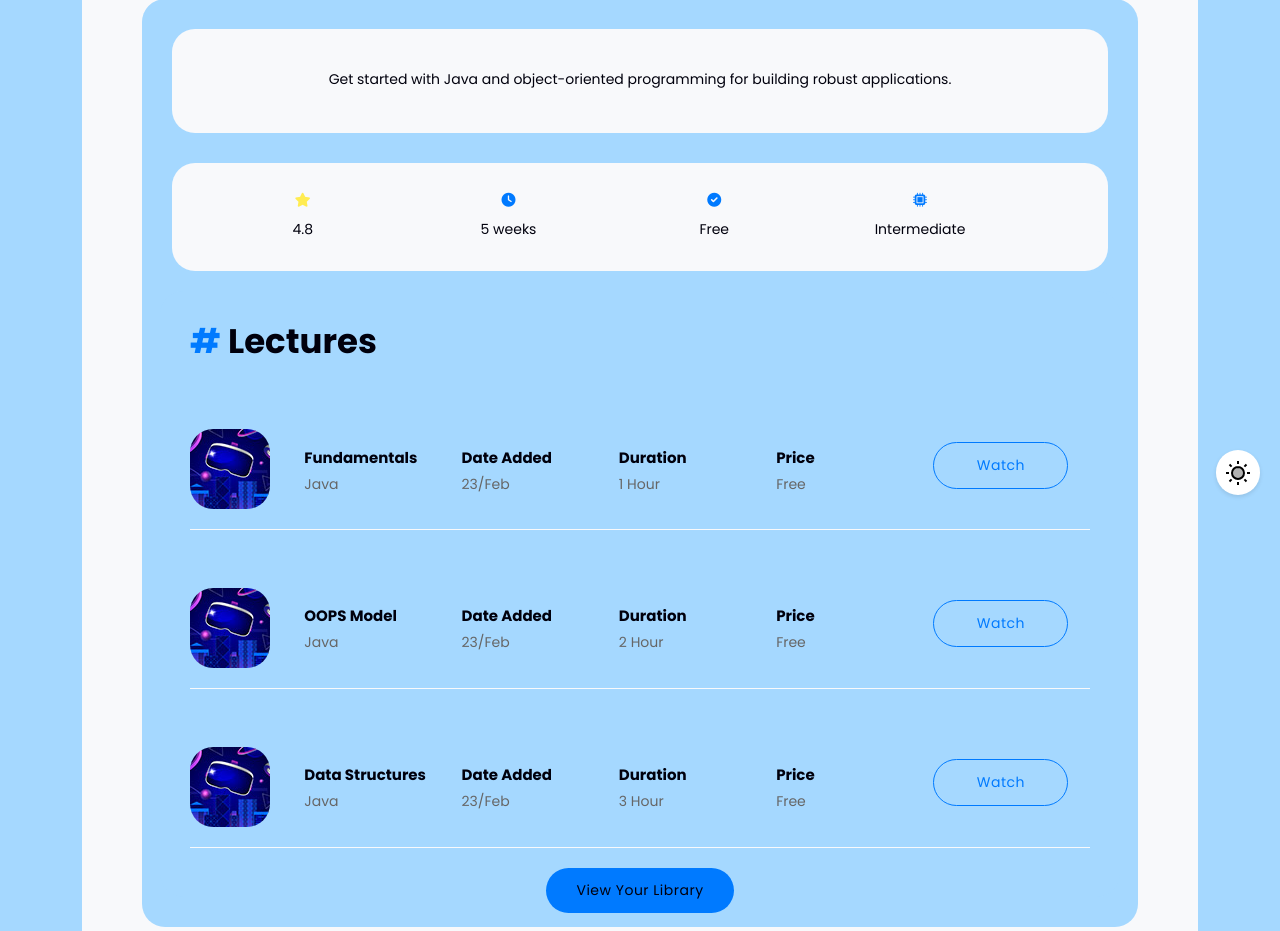
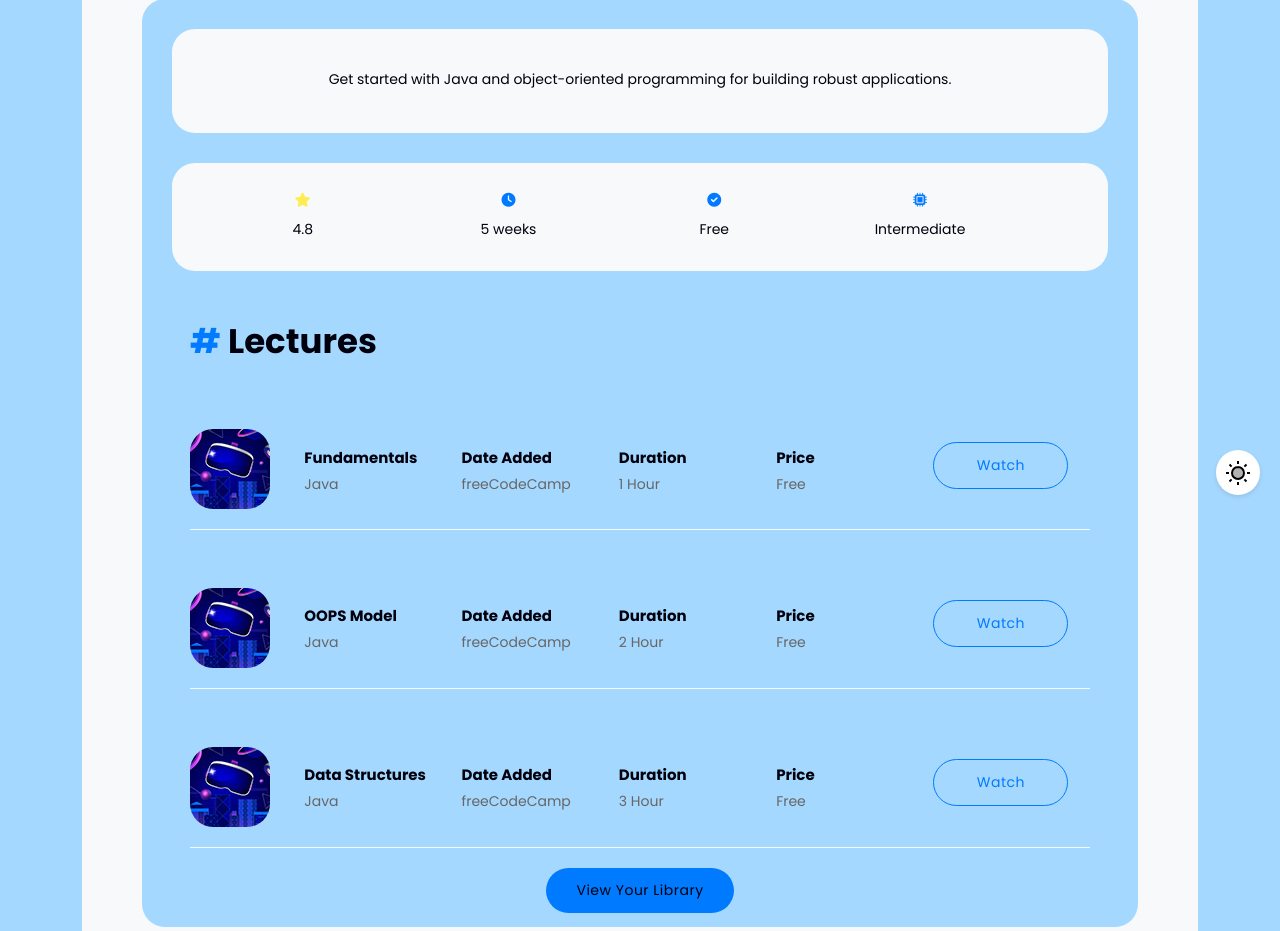
Before and after one commit to codeIntrovert/codeColts, a Flask app: page /browse/Java in a window 1280 px wide. Shown: the part 285-1216 px from the top of the page. Run offline with Flask 3, Linux system fonts and the light colour scheme; some libraries are stand-ins or nearby versions.

Commit message:
[MAJOR] completed view port

```diff
--- a/lecturesData.py
+++ b/lecturesData.py
@@ -4,44 +4,53 @@ lecturesData = {
         {
             'courseName': 'Python',
             'topic': 'Fundamentals',
-            'date': '23/Feb',
+            'author': 'freeCodeCamp',
             'duration': '1 Hour',
-            'price': 'Free'
+            'price': 'Free',
+            'link': 'https://www.youtube.com/watch?v=rfscVS0vtbw',
+            'id': 'rfscVS0vtbw',
+            'img': 'https://i.ytimg.com/vi/rfscVS0vtbw/maxresdefault.jpg'
         },
         {
             'courseName': 'Python',
             'topic': 'OOPS Model',
-            'date': '23/Feb',
+            'author': 'freeCodeCamp',
             'duration': '2 Hour',
-            'price': 'Free'
+            'price': 'Free',
+            'link': 'https://www.youtube.com/watch?v=Ej_02ICOIgs',
+            'id': 'Ej_02ICOIgs',
+            'img': 'https://i.ytimg.com/vi/Ej_02ICOIgs/maxresdefault.jpg'
         },
         {
             'courseName': 'Python',
             'topic': 'Data Structures',
-            'date': '23/Feb',
+            'author': 'freeCodeCamp',
             'duration': '1.6 Hour',
-            'price': '$10'
+            'price': 'Free',
+            'link': 'https://www.youtube.com/watch?v=pkYVOmU3MgA',
+            'id': 'pkYVOmU3MgA',
+            'img': 'https://i.ytimg.com/vi/pkYVOmU3MgA/maxresdefault.jpg'
         }
     ],
     'ReactJS': [
         {
             'courseName': 'ReactJS',
             'topic': 'HTML/CSS',
-            'date': '23/Feb',
+            'author': 'freeCodeCamp',
             'duration': '1 Hour',
             'price': 'Free'
         },
         {
             'courseName': 'ReactJS',
             'topic': 'JavaScript',
-            'date': '23/Feb',
+            'author': 'freeCodeCamp',
             'duration': '2 Hour',
             'price': 'Free'
         },
         {
             'courseName': 'ReactJS',
             'topic': 'UI/UX',
-            'date': '23/Feb',
+            'author': 'freeCodeCamp',
             'duration': '1.6 Hour',
             'price': '$10'
         }
@@ -50,21 +59,21 @@ lecturesData = {
         {
             'courseName': 'ML+AI',
             'topic': 'Python',
-            'date': '23/Feb',
+            'author': 'freeCodeCamp',
             'duration': '1 Hour',
             'price': 'Free'
         },
         {
             'courseName': 'ML+AI',
             'topic': 'Advanced Data structures',
-            'date': '23/Feb',
+            'author': 'freeCodeCamp',
             'duration': '2 Hour',
             'price': 'Free'
         },
         {
             'courseName': 'ML+AI',
             'topic': 'Machine Learning',
-            'date': '23/Feb',
+            'author': 'freeCodeCamp',
             'duration': '1.6 Hour',
             'price': '$10'
         }
@@ -73,21 +82,21 @@ lecturesData = {
         {
             'courseName': 'Java',
             'topic': 'Fundamentals',
-            'date': '23/Feb',
+            'author': 'freeCodeCamp',
             'duration': '1 Hour',
             'price': 'Free'
         },
         {
             'courseName': 'Java',
             'topic': 'OOPS Model',
-            'date': '23/Feb',
+            'author': 'freeCodeCamp',
             'duration': '2 Hour',
             'price': 'Free'
         },
         {
             'courseName': 'Java',
             'topic': 'Data Structures',
-            'date': '23/Feb',
+            'author': 'freeCodeCamp',
             'duration': '3 Hour',
             'price': 'Free'
         }
@@ -96,21 +105,21 @@ lecturesData = {
         {
             'courseName': 'HTML',
             'topic': 'Fundamentals',
-            'date': '23/Feb',
+            'author': 'freeCodeCamp',
             'duration': '1 Hour',
             'price': 'Free'
         },
         {
             'courseName': 'HTML',
             'topic': 'CSS',
-            'date': '23/Feb',
+            'author': 'freeCodeCamp',
             'duration': '2 Hour',
             'price': 'Free'
         },
         {
             'courseName': 'HTML',
             'topic': 'Frontend',
-            'date': '23/Feb',
+            'author': 'freeCodeCamp',
             'duration': '3 Hour',
             'price': 'Free'
         }
@@ -119,35 +128,35 @@ lecturesData = {
         {
             'courseName': 'Django',
             'topic': 'Fundamentals',
-            'date': '23/Feb',
+            'author': 'freeCodeCamp',
             'duration': '1 Hour',
             'price': 'Free'
         },
         {
             'courseName': 'Django',
             'topic': 'Python Basics',
-            'date': '23/Feb',
+            'author': 'freeCodeCamp',
             'duration': '2 Hour',
             'price': 'Free'
         },
         {
             'courseName': 'Django',
             'topic': 'Exploring Django',
-            'date': '23/Feb',
+            'author': 'freeCodeCamp',
             'duration': '3 Hour',
             'price': 'Free'
         },
         {
             'courseName': 'Django',
             'topic': 'Django Models',
-            'date': '23/Feb',
+            'author': 'freeCodeCamp',
             'duration': '4 Hour',
             'price': 'Free'
         },
         {
             'courseName': 'Django',
             'topic': 'Django Templates',
-            'date': '23/Feb',
+            'author': 'freeCodeCamp',
             'duration': '5 Hour',
             'price': 'Free'
         }
@@ -156,21 +165,21 @@ lecturesData = {
         {
             'courseName': 'JavaScript',
             'topic': 'Fundamentals',
-            'date': '23/Feb',
+            'author': 'freeCodeCamp',
             'duration': '1 Hour',
             'price': 'Free'
         },
         {
             'courseName': 'JavaScript',
             'topic': 'JS in HTML',
-            'date': '23/Feb',
+            'author': 'freeCodeCamp',
             'duration': '2 Hour',
             'price': 'Free'
         },
         {
             'courseName': 'JavaScript',
             'topic': 'NodeJS',
-            'date': '23/Feb',
+            'author': 'freeCodeCamp',
             'duration': '3 Hour',
             'price': 'Free'
         }
--- a/static/assets/sass/dark_theme.css
+++ b/static/assets/sass/dark_theme.css
@@ -20,6 +20,10 @@ figcaption {
 
 ::-webkit-scrollbar {
   display: none;
+}
+
+.primary {
+  background-color: #010b13;
 }
 
 .cardborder {
--- a/static/assets/sass/dark_theme.sass
+++ b/static/assets/sass/dark_theme.sass
@@ -29,6 +29,9 @@ figcaption
 
 ::-webkit-scrollbar
   display: none
+
+.primary
+  background-color: $cardBody-color
 
 .cardborder
   border: 5px solid transparent
--- a/static/assets/sass/light_theme.css
+++ b/static/assets/sass/light_theme.css
@@ -19,6 +19,10 @@ figcaption {
 
 ::-webkit-scrollbar {
   display: none;
+}
+
+.primary {
+  background-color: #a5d8ff;
 }
 
 .cardborder {
--- a/static/assets/sass/light_theme.sass
+++ b/static/assets/sass/light_theme.sass
@@ -31,6 +31,9 @@ figcaption
 
 ::-webkit-scrollbar
   display: none
+
+.primary
+  background-color: $background-color
 
 .cardborder
   transition: transform 0.3s
--- a/templates/macros/lectures.html
+++ b/templates/macros/lectures.html
@@ -5,10 +5,11 @@
         <ul>
           <li><img src="{{ url_for('static', filename='assets/images/game-02.jpg') }}" alt="" class="templatemo-item"></li>
           <li><h4>{{ lecture['topic'] }}</h4><span>{{lecture['courseName']}}</span></li>
-          <li><h4>Date Added</h4><span>{{ lecture['date'] }}</span></li>
+          <li><h4>Date Added</h4><span>{{ lecture['author'] }}</span></li>
           <li><h4>Duration</h4><span>{{ lecture['duration'] }}</span></li>
           <li><h4>Price</h4><span>{{ lecture['price'] }}</span></li>
-          <li><div class="main-border-button"><a href="#">Watch</a></div></li>
+          <li><div class="main-border-button"><a href="{{ url_for('view.views', link=lecture['id'], thumbnail=lecture['img'], topics=lecture['topic'], courseName=lecture['courseName']) }}" target="_blank">Watch</a></div></li>
+
         </ul>
       </div>
     {% endfor %}
```
Also changed, not shown: routes/view_routes.py (+7 -2 lines), templates/view.html (+14 -21 lines), 3 other files.
